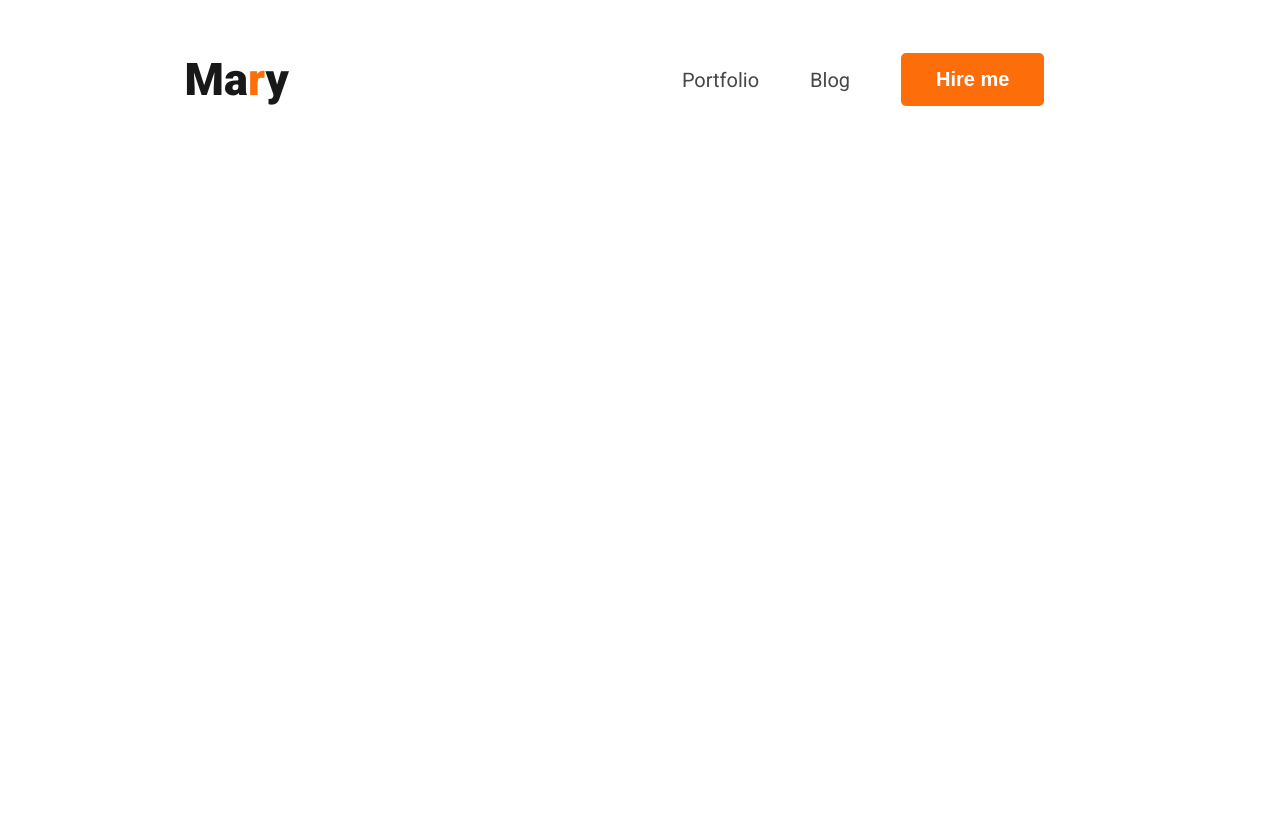
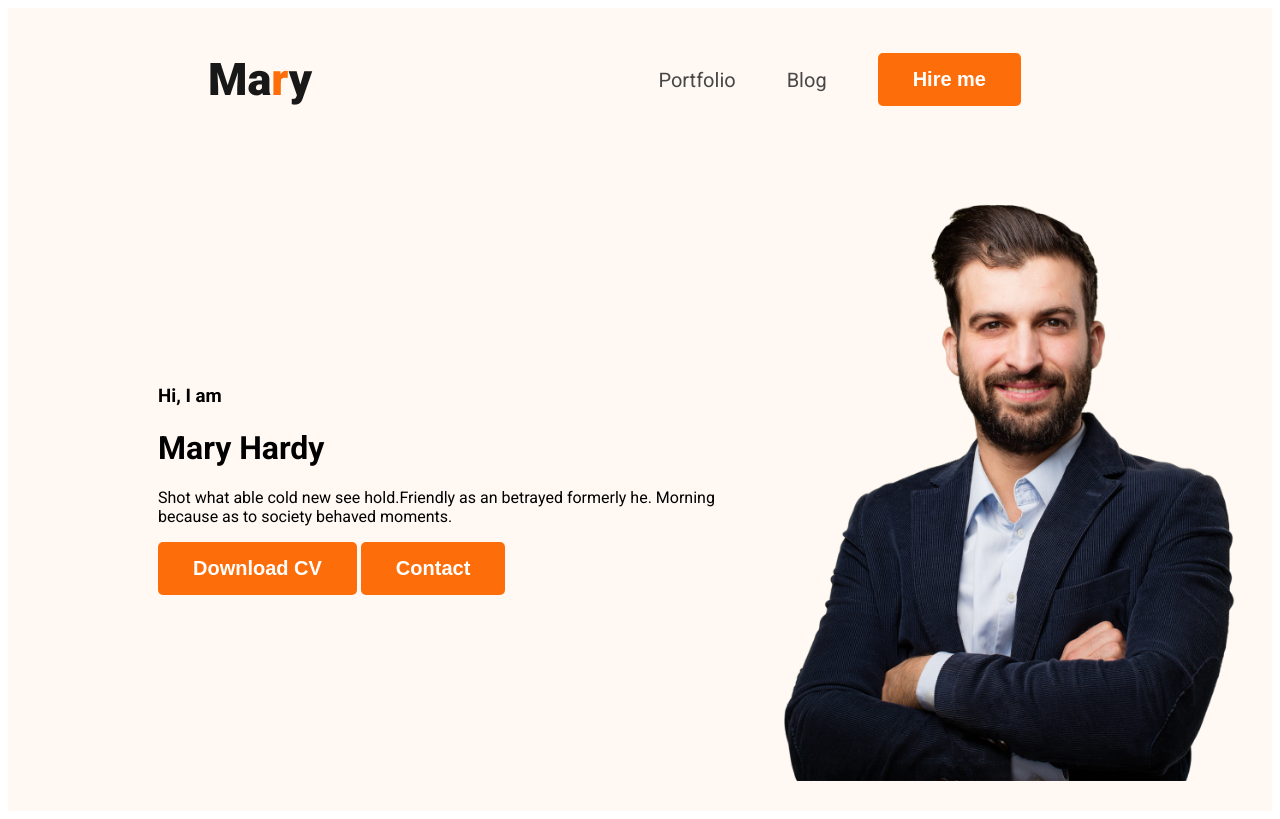
Before and after one commit to Sadatul99/webdev-portfolio, a plain HTML site: page index.html in a window 1280 px wide. Drawn offline with Linux system fonts and the light colour scheme.

Commit message:
banner content added

```diff
--- a/index.html
+++ b/index.html
@@ -10,7 +10,7 @@
     <link rel="stylesheet" href="styles/portfolio.css">
 </head>
 <body>
-    <header>
+    <header class="header">
         <nav>
             <h3 class="nav-title">Ma<span class="orange-text">r</span>y</h3>
             <ul>
@@ -19,6 +19,16 @@
                 <li><button class="btn-primary">Hire me</button></li>
             </ul>
         </nav>
+        <div class="banner">
+            <div class="banner-content">
+                <h3 class="banner-greeting">Hi, I  am</h3>
+                <h1 class="banner-title">Mary Hardy</h1>
+                <p>Shot what able cold new see hold.Friendly as an betrayed formerly he. Morning because as to society behaved moments.</p>
+                <button class="btn-primary">Download CV</button>
+                <button class="btn-primary">Contact</button>
+            </div>
+            <img class="profile-pic" src="images/hardy.png" alt="">
+        </div>
     </header>
     <main>
 
--- a/styles/portfolio.css
+++ b/styles/portfolio.css
@@ -18,8 +18,9 @@ body{
 /* nav related styles */
 nav{
     display: flex;
-    justify-content: space-around;
+    justify-content: space-between;
     align-items: center;
+    margin: 0px 200px;
 }
 .nav-title{
     color: var(--Dark-01, #181818);
@@ -41,3 +42,17 @@ nav a {
     font-size: 20px;
     font-weight: 400;
 }
+/* header related styles */
+.header{
+    background-color: #FFF8F3;
+}
+.banner{
+    padding: 30px 30px 30px 150px;
+    display: flex;
+    align-items: center;
+}
+.banner .profile-pic{
+    width: 500px;
+    height: 600px;
+    flex-shrink: 0;
+}
```
